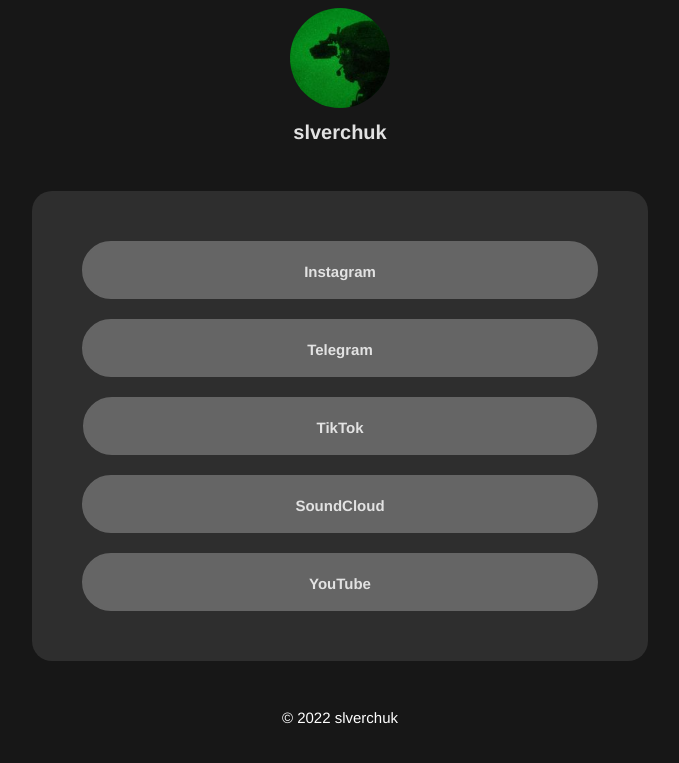
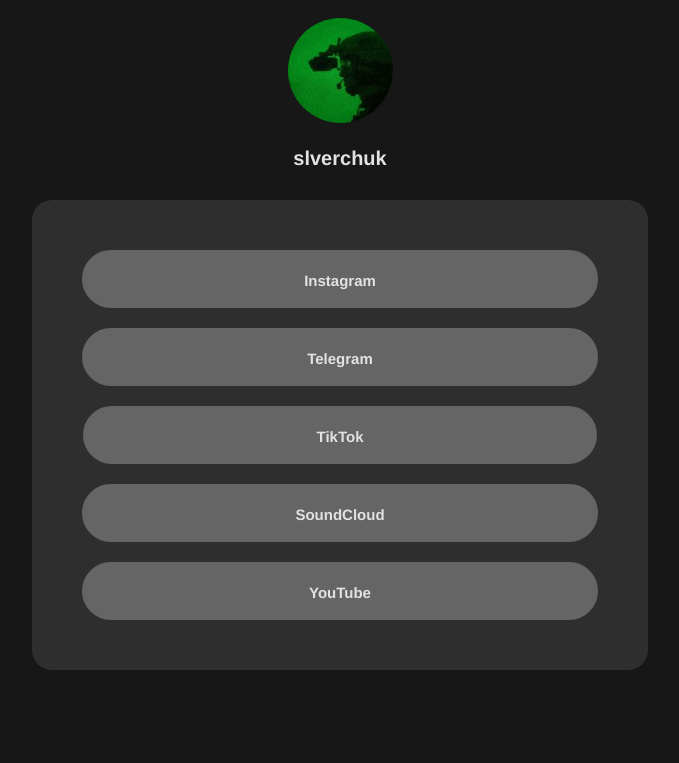
Before and after one commit to web-test0/web, a PHP site: page / in a window 1280 px wide. Shown: the top 763 px of the page, without its empty margins (300-979 px from the left). Run offline with PHP 8.4, Linux system fonts and the light colour scheme.

Commit message:
Add files via upload

```diff
--- a/css/style.css
+++ b/css/style.css
@@ -23,11 +23,11 @@ body{
     flex-flow: row wrap;
     justify-content: center;
     align-items: center;
-    min-height: 67vh;
+
+    margin: 0px;
     text-align:center;
 }
 * {
-    padding: 0;
     box-sizing: border-box;
 }
 ul li{
@@ -67,17 +67,10 @@ ul {
     border-radius: 20px;
     background-color: #2e2e2e;
 }
-footer {
-    display: flex;
-    justify-content: center;
-    color: #fff;
-}
-p{
-    position: absolute;
-}
 .photo {
-    width: 100px;
-    height: 100px;
+    padding: 10px;
+    width: 125px;
+    height: 125px;
     margin: 0 auto;
     overflow: hidden;
 }
@@ -91,6 +84,7 @@ p{
 }
 .name1{
     text-align:center;
+    padding: 1px;
 }
 .name{
     font-size: 20px;
--- a/index.html
+++ b/index.html
@@ -21,8 +21,5 @@
             <li><a href="https://www.youtube.com/channel/UCt_UXApPmoKAJQL2WAD-vTQ/featured" class="yt" target="_blank">YouTube</a></li>
         </ul>
     </div>
-    <footer>
-        <p>© 2022 slverchuk</p>
-    </footer>
 </body>
 </html>
```
